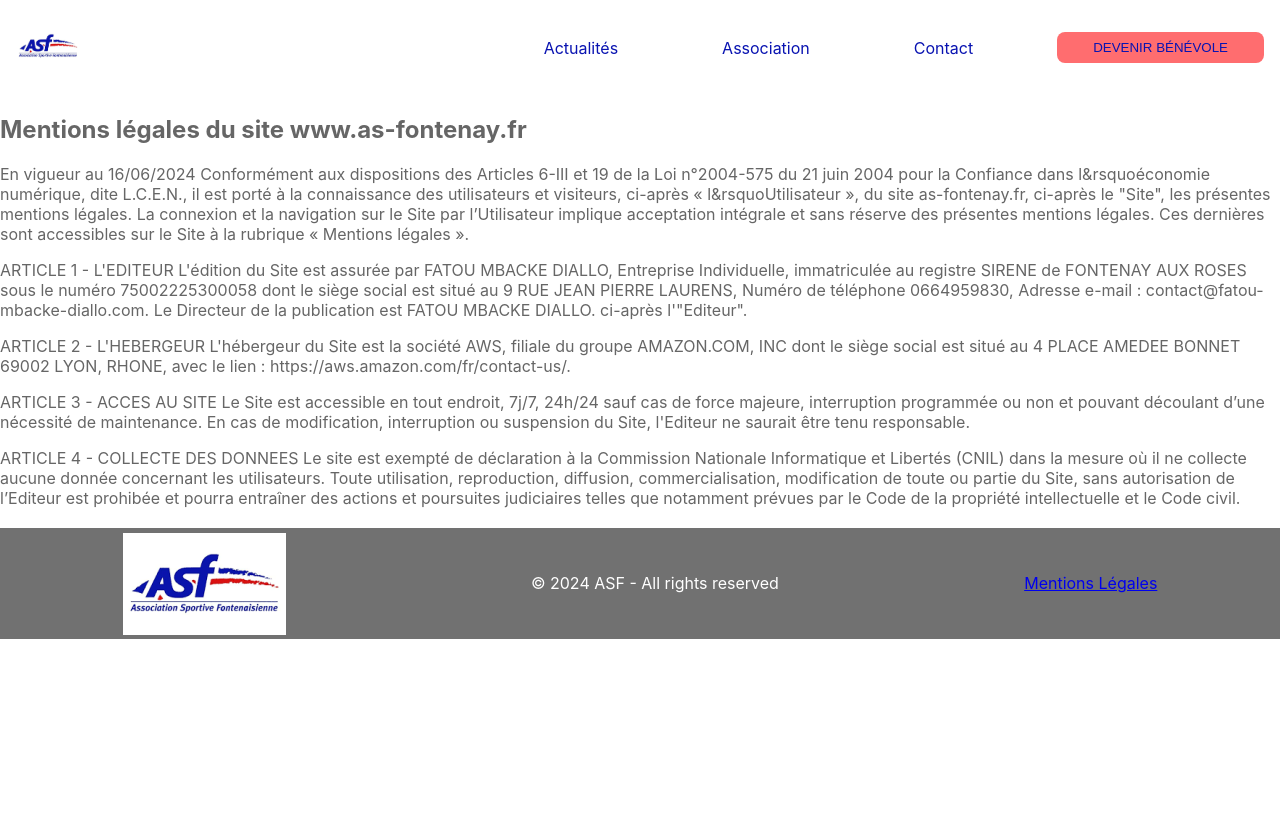
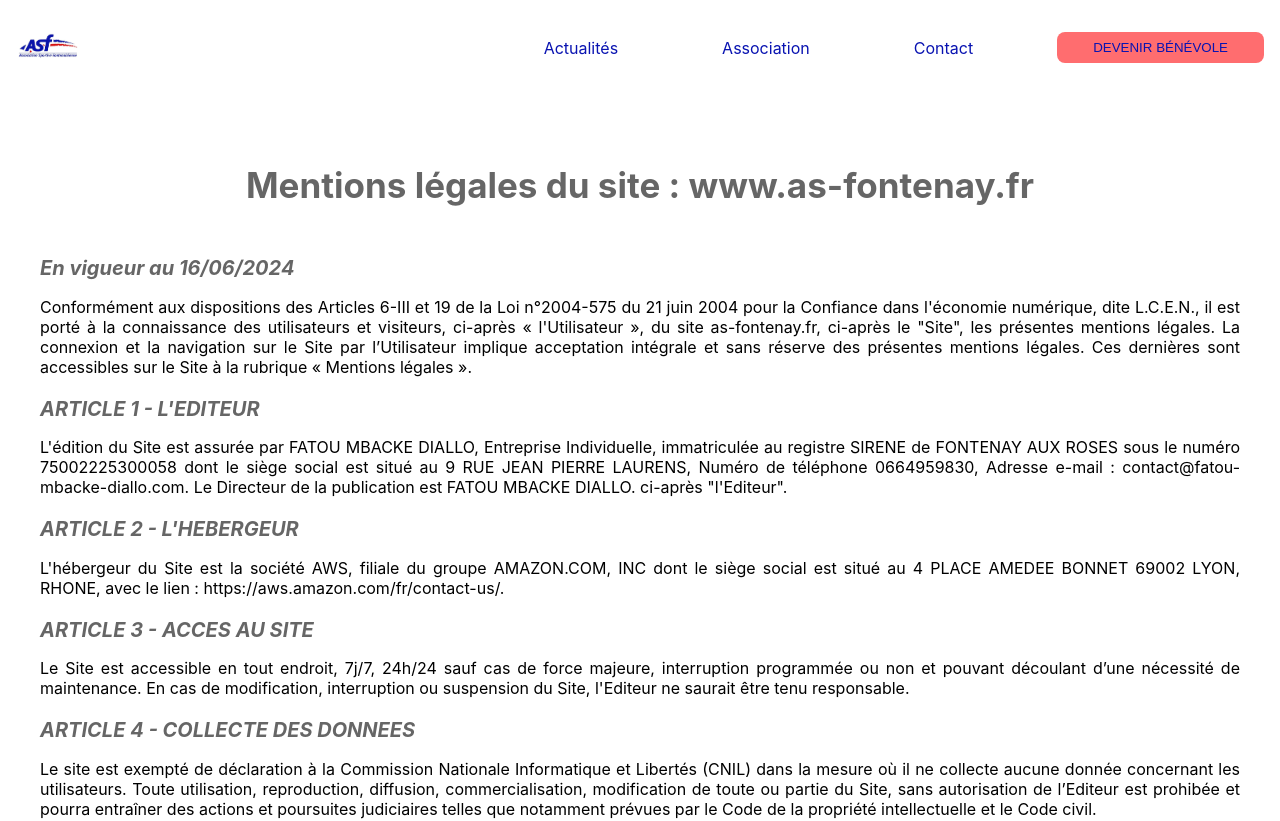
Before and after one commit to leaafos/ASF-1, a React (Create React App) app in the folder frontend/: page /mentionslegales in a window 1280 px wide. Shown: the top 821 px of the page. Before the commit the page ends 800 px from the top, so only its background shows below. Built offline with nearby package versions, Linux system fonts and the light colour scheme.

Commit message:
Mise à jour Mentions légales

```diff
--- a/frontend/src/pages/MentionsLégales.jsx
+++ b/frontend/src/pages/MentionsLégales.jsx
@@ -1,53 +1,69 @@
 import React from "react";
+import "../styles/MentionsLegales.css";
 
 function MentionsLegales() {
   return (
     <section className="main-mentions">
       <div>
-        <h1>Mentions légales du site www.as-fontenay.fr</h1>
+        <h1 className="h1-mentions">
+          Mentions légales du site : www.as-fontenay.fr
+        </h1>
+        <div>
+          <h2 className="h2-mentions">En vigueur au 16/06/2024</h2>
           <p className="p-mentions">
-          En vigueur au 16/06/2024 Conformément aux dispositions des Articles
-          6-III et 19 de la Loi n°2004-575 du 21 juin 2004 pour la Confiance
-          dans l&rsquoéconomie numérique, dite L.C.E.N., il est porté à la
-          connaissance des utilisateurs et visiteurs, ci-après «
-          l&rsquoUtilisateur », du site as-fontenay.fr, ci-après le "Site", les
-          présentes mentions légales. La connexion et la navigation sur le Site
-          par l’Utilisateur implique acceptation intégrale et sans réserve des
-          présentes mentions légales. Ces dernières sont accessibles sur le Site
-          à la rubrique « Mentions légales ».
+            Conformément aux dispositions des Articles 6-III et 19 de la Loi
+            n°2004-575 du 21 juin 2004 pour la Confiance dans l'économie
+            numérique, dite L.C.E.N., il est porté à la connaissance des
+            utilisateurs et visiteurs, ci-après « l'Utilisateur », du site
+            as-fontenay.fr, ci-après le "Site", les présentes mentions légales.
+            La connexion et la navigation sur le Site par l’Utilisateur implique
+            acceptation intégrale et sans réserve des présentes mentions
+            légales. Ces dernières sont accessibles sur le Site à la rubrique «
+            Mentions légales ».
           </p>
-        <p>
-          ARTICLE 1 - L'EDITEUR L'édition du Site est assurée par FATOU MBACKE
-          DIALLO, Entreprise Individuelle, immatriculée au registre SIRENE de
-          FONTENAY AUX ROSES sous le numéro 75002225300058 dont le siège social
-          est situé au 9 RUE JEAN PIERRE LAURENS, Numéro de téléphone
-          0664959830, Adresse e-mail : contact@fatou-mbacke-diallo.com. Le
-          Directeur de la publication est FATOU MBACKE DIALLO. ci-après
-          l'"Editeur".
+        </div>
+        <div>
+          <h2 className="h2-mentions">ARTICLE 1 - L'EDITEUR</h2>
+          <p className="p-mentions">
+            L'édition du Site est assurée par FATOU MBACKE DIALLO, Entreprise
+            Individuelle, immatriculée au registre SIRENE de FONTENAY AUX ROSES
+            sous le numéro 75002225300058 dont le siège social est situé au 9
+            RUE JEAN PIERRE LAURENS, Numéro de téléphone 0664959830, Adresse
+            e-mail : contact@fatou-mbacke-diallo.com. Le Directeur de la
+            publication est FATOU MBACKE DIALLO. ci-après "l'Editeur".
           </p>
-        <p>
-          ARTICLE 2 - L'HEBERGEUR L'hébergeur du Site est la société AWS,
-          filiale du groupe AMAZON.COM, INC dont le siège social est situé au 4
-          PLACE AMEDEE BONNET 69002 LYON, RHONE, avec le lien :
+        </div>
+        <div>
+          <h2 className="h2-mentions">ARTICLE 2 - L'HEBERGEUR</h2>
+          <p className="p-mentions">
+            L'hébergeur du Site est la société AWS, filiale du groupe
+            AMAZON.COM, INC dont le siège social est situé au 4 PLACE AMEDEE
+            BONNET 69002 LYON, RHONE, avec le lien :
             https://aws.amazon.com/fr/contact-us/.
           </p>
-        <p>
-          ARTICLE 3 - ACCES AU SITE Le Site est accessible en tout endroit,
-          7j/7, 24h/24 sauf cas de force majeure, interruption programmée ou non
-          et pouvant découlant d’une nécessité de maintenance. En cas de
-          modification, interruption ou suspension du Site, l'Editeur ne saurait
-          être tenu responsable.
+        </div>
+        <div>
+          <h2 className="h2-mentions">ARTICLE 3 - ACCES AU SITE</h2>
+          <p className="p-mentions">
+            Le Site est accessible en tout endroit, 7j/7, 24h/24 sauf cas de
+            force majeure, interruption programmée ou non et pouvant découlant
+            d’une nécessité de maintenance. En cas de modification, interruption
+            ou suspension du Site, l'Editeur ne saurait être tenu responsable.
           </p>
-        <p>
-          ARTICLE 4 - COLLECTE DES DONNEES Le site est exempté de déclaration à
-          la Commission Nationale Informatique et Libertés (CNIL) dans la mesure
-          où il ne collecte aucune donnée concernant les utilisateurs. Toute
-          utilisation, reproduction, diffusion, commercialisation, modification
-          de toute ou partie du Site, sans autorisation de l’Editeur est
-          prohibée et pourra entraîner des actions et poursuites judiciaires
-          telles que notamment prévues par le Code de la propriété
-          intellectuelle et le Code civil.
+        </div>
+        <div>
+          <h2 className="h2-mentions">ARTICLE 4 - COLLECTE DES DONNEES</h2>
+          <p className="p-mentions">
+            Le site est exempté de déclaration à la Commission Nationale
+            Informatique et Libertés (CNIL) dans la mesure où il ne collecte
+            aucune donnée concernant les utilisateurs. Toute utilisation,
+            reproduction, diffusion, commercialisation, modification de toute ou
+            partie du Site, sans autorisation de l’Editeur est prohibée et
+            pourra entraîner des actions et poursuites judiciaires telles que
+            notamment prévues par le Code de la propriété intellectuelle et le
+            Code civil.
           </p>
+        </div>
       </div>
     </section>
   );
--- a/frontend/src/styles/Mentionslegales.css
+++ b/frontend/src/styles/Mentionslegales.css
@@ -1,7 +1,26 @@
 .main-mentions {
   display: flex;
+  margin: 40px;
 }
 
 .p-mentions {
   color: black;
+  margin-top: 10px;
+  margin-bottom: 10px;
+  text-align: justify;
 }
+
+.h1-mentions {
+  display: flex;
+  align-items: center;
+  justify-content: center;
+  margin-bottom: 50px;
+  font-size: 35px;
+}
+
+.h2-mentions {
+  font-style: italic;
+  font-weight: bold;
+  font-size: 20px;
+  margin-top: 20px;
+}
```
Lines whose indentation alone changed are shown as unchanged.
